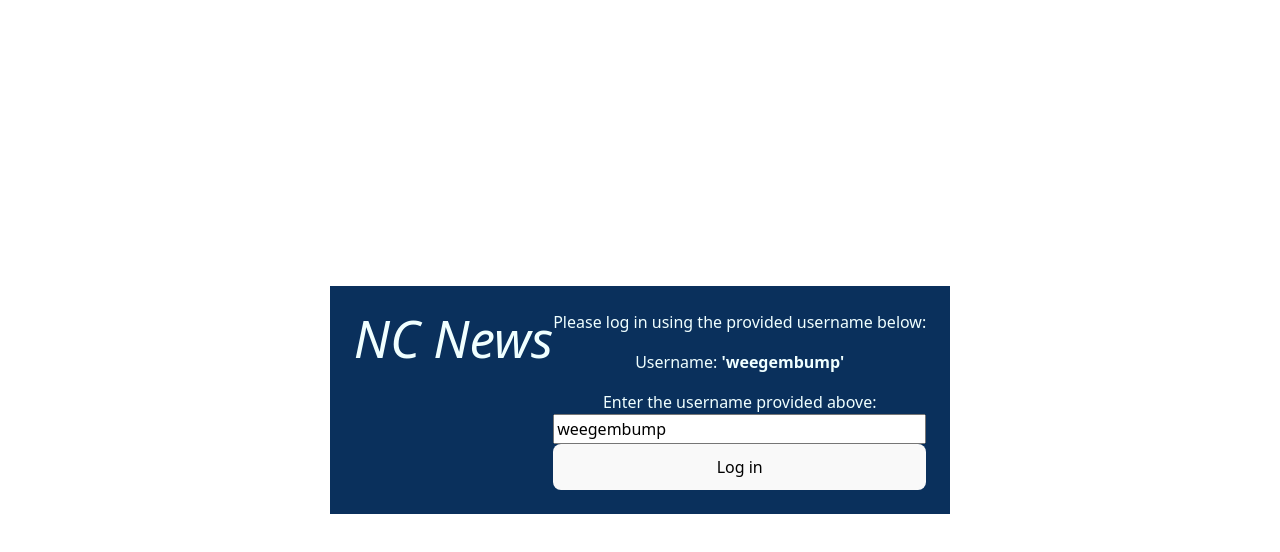
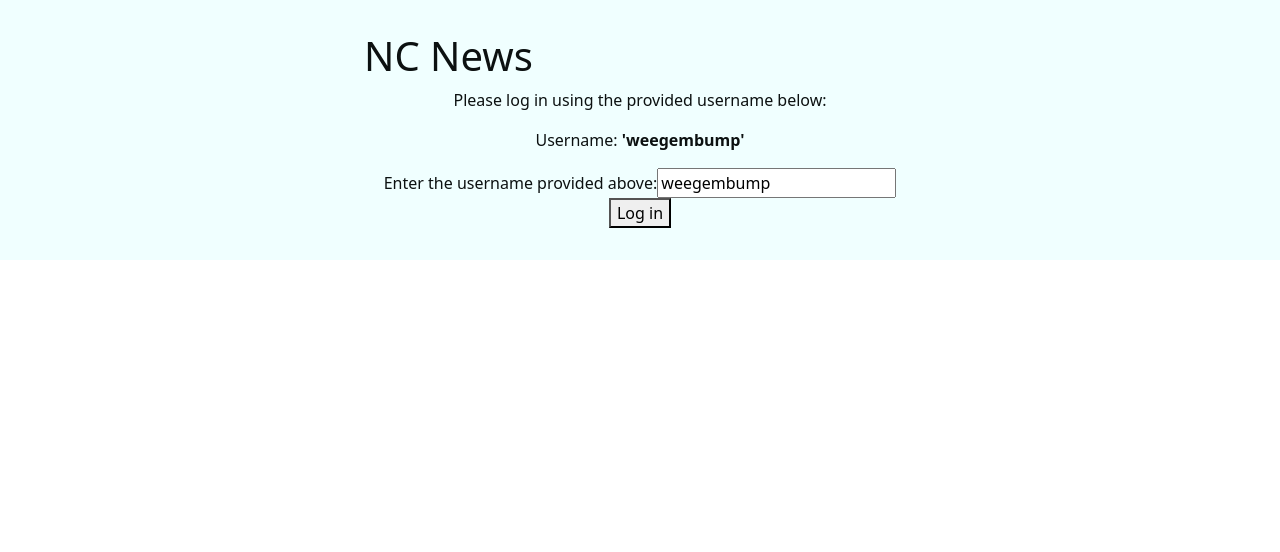
Before and after one commit to FreemindNation/nc-news, a React (Vite) app: page / in a window 1280 px wide. Shown: the top 552 px of the page. Built offline with nearby package versions, Linux system fonts and the light colour scheme.

Commit message:
Edit CommentCard and Header components to incorporate material ui

```diff
--- a/src/App.css
+++ b/src/App.css
@@ -3,8 +3,9 @@
   margin: 0 auto;
   padding: 2rem;
   text-align: center;
-  color:azure;
-  background-color: rgb(10, 48, 92);
+  color:rgb(12, 17, 17);
+  background-color: azure;
+  /* background-color: rgb(10, 48, 92); */
 }
 
 .article-grid {
--- a/src/App.jsx
+++ b/src/App.jsx
@@ -15,13 +15,14 @@ import '@fontsource/roboto/400.css';
 import '@fontsource/roboto/500.css';
 import '@fontsource/roboto/700.css';
 import  Grid2  from '@mui/material/Unstable_Grid2/Grid2';
+import { Container } from '@mui/material';
 
 
 const App = () => {
 
 
   return (
-    <Grid2 container spacing={2}>
+    <Container maxWidth='sm'>
       <UserProvider>
         <ErrorProvider>
           <BrowserRouter>
@@ -38,7 +39,7 @@ const App = () => {
           </BrowserRouter>
         </ErrorProvider>
       </UserProvider>
-    </Grid2>
+    </Container>
   )
 }
 
--- a/src/components/CommentCard.jsx
+++ b/src/components/CommentCard.jsx
@@ -3,7 +3,8 @@ import { timeConverter } from "../utils/time-converter";
 import { UserContext } from "../contexts/UserContext";
 import { useContext, useState } from "react";
 import { deleteComment } from "../utils/api-calls";
-import { Divider, Avatar, Grid, Paper  } from "@mui/material";
+import { Divider, Paper  } from "@mui/material";
+import Grid2 from "@mui/material/Unstable_Grid2/Grid2";
 
 const CommentCard = ({ comment, comments, setComments, article, setArticle, index })=> {
 
@@ -30,17 +31,17 @@ const CommentCard = ({ comment, comments, setComments, article, setArticle, inde
         })
     }
     return (
-        <Paper style={{ padding: "40px 20px", backgroundColor: 'tomato' }}>
-            <Grid container wrap="nowrap" spacing={2}>
-                <Grid justifyContent={"left"} item xs zeroMinWidth>
+        <Paper style={{ padding: "40px 20px", backgroundColor: 'azure' }}>
+            <Grid2 container wrap="wrap" spacing={2}>
+                <Grid2 justifyContent={"left"} item xs zeroMinWidth>
                     <h5 style={{ margin: 0, textAlign: "left" }}>{comment.author}</h5>
                     <p style={{ textAlign: "left" }}>{comment.body}</p>
                     <p style={{ textAlign: "left", color: "gray" }}>{timeConverter(comment.created_at)}</p>
                     <p style={{ textAlign: "left", color: "gray" }}>Votes: {comment.votes}</p>
-                </Grid>
-            </Grid>
+                </Grid2>
+            </Grid2>
             {user === comment.author ? <button onClick={handleDelete} disabled={isDeletingComment}>{isDeletingComment ? 'Deleting comment...' : 'Delete comment'}</button> : null}
-            <Divider variant="fullWidth" style={{ margin: "30px 0", border: '1px solid black' }} />
+            <Divider variant="fullWidth" style={{ margin: "10px 0", border: '1px solid black' }} />
         </Paper>
 
     )
--- a/src/components/Header.jsx
+++ b/src/components/Header.jsx
@@ -1,6 +1,9 @@
+import Grid2 from "@mui/material/Unstable_Grid2/Grid2";
 const Header = ()=> {
     return (
-        <h1>NC News</h1>
+        <Grid2 container wrap="wrap">
+            <h1>NC News</h1>
+        </Grid2>
     )
 }
 
--- a/src/index.css
+++ b/src/index.css
@@ -1,4 +1,4 @@
-:root {
+/* :root {
   font-family: Inter, system-ui, Avenir, Helvetica, Arial, sans-serif;
   line-height: 1.5;
   font-weight: 400;
@@ -72,3 +72,5 @@ button:focus-visible {
   display: flex;
   flex-direction: column;
 }
+
+ */
```
